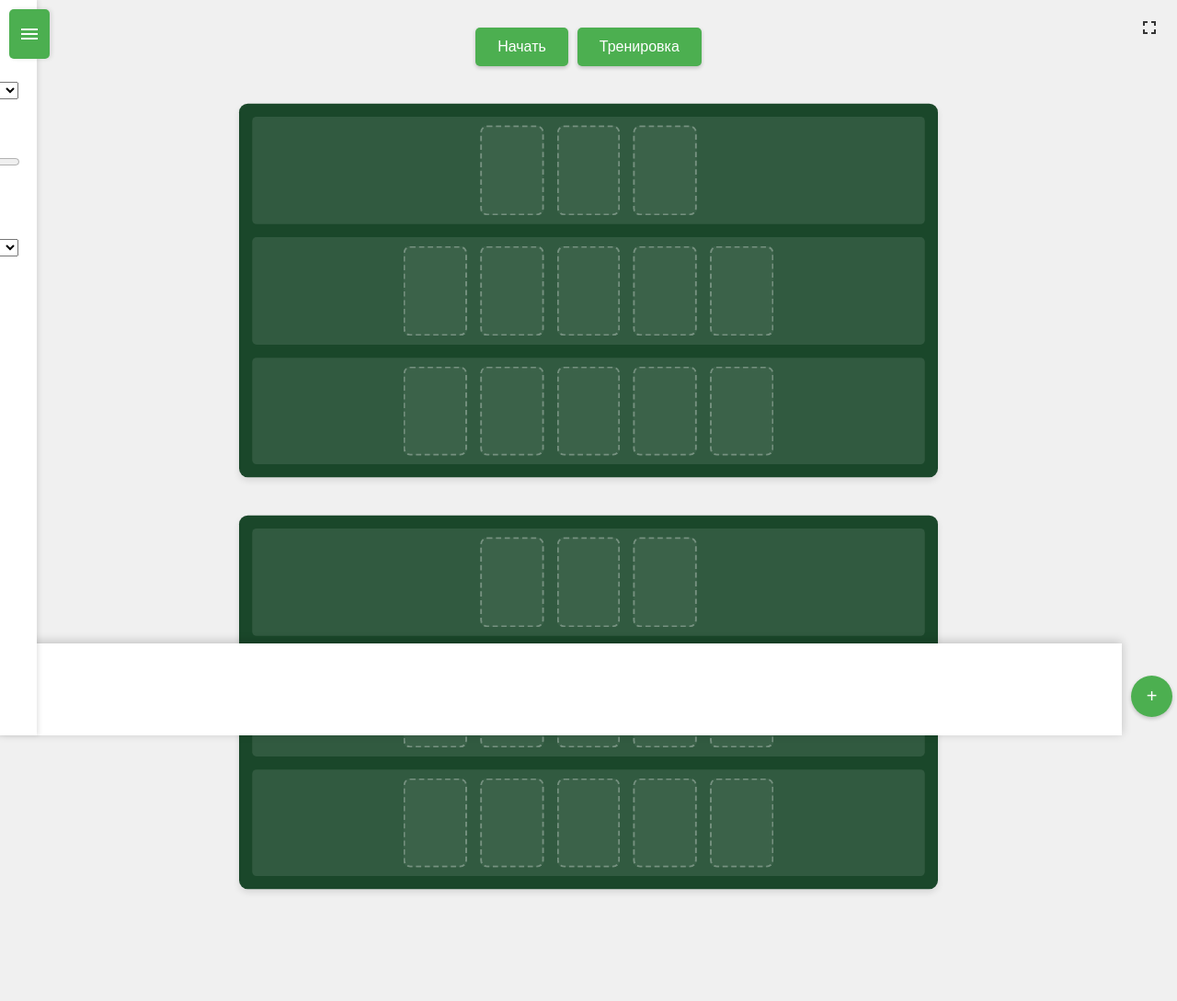
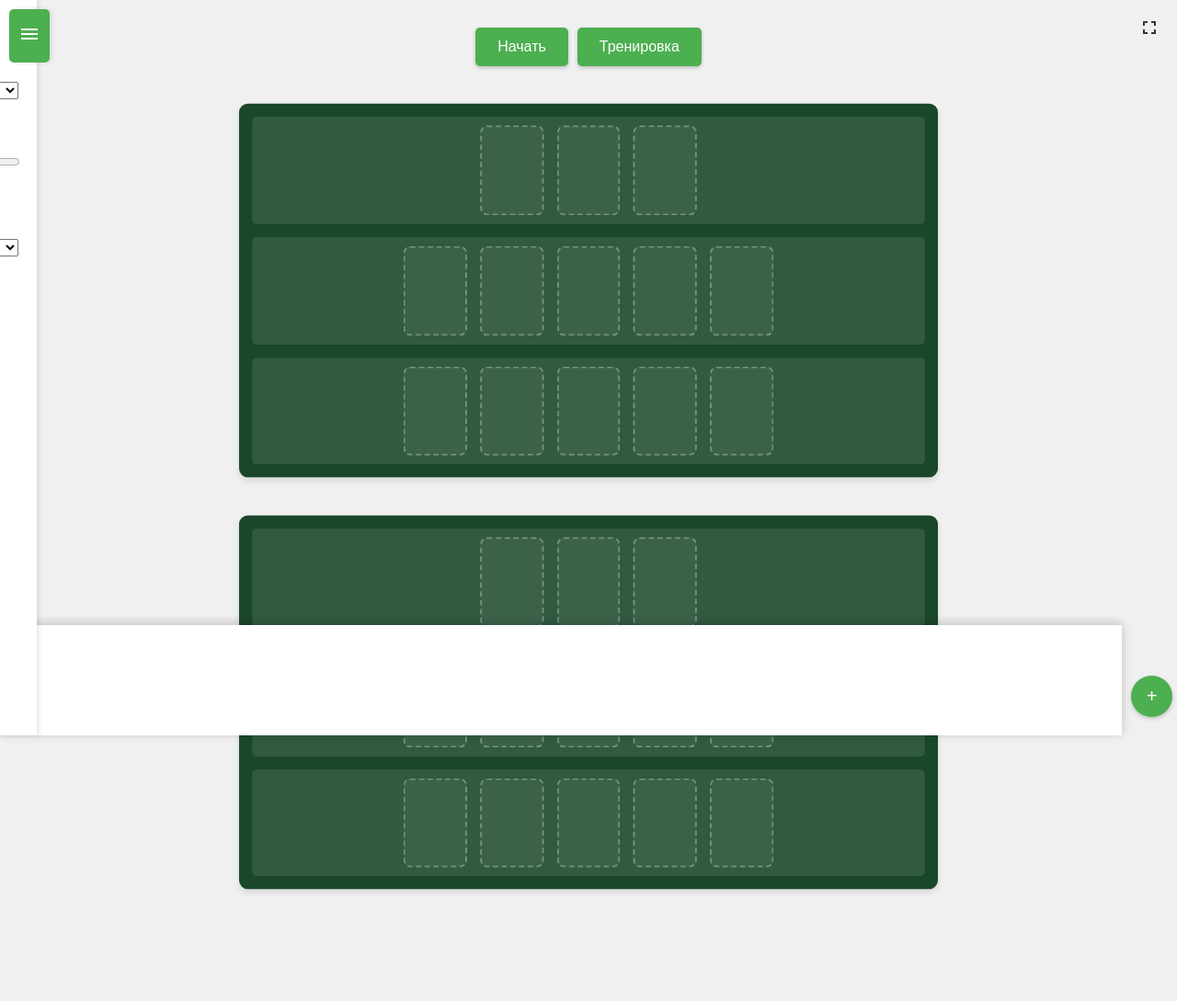
Before and after one commit to Azerus96/finalofc, a Flask app: page / in a window 1280 px wide. Shown: the whole page at 92% size. Run offline with Flask 3, Linux system fonts and the light colour scheme.

Commit message:
Update index.html

```diff
--- a/templates/index.html
+++ b/templates/index.html
@@ -1,7 +1,9 @@
-<html>
+<!DOCTYPE html>
+<html lang="ru">
 <head>
+    <meta charset="UTF-8">
+    <meta name="viewport" content="width=device-width, initial-scale=1.0">
     <title>Card Game</title>
-    <meta name="viewport" content="width=device-width, initial-scale=1">
     <link href="https://fonts.googleapis.com/icon?family=Material+Icons" rel="stylesheet">
     <style>
         body {
@@ -135,7 +137,9 @@
         }
 
         .card {
-            position: relative;
+            position: absolute; /* Добавлено: Абсолютное позиционирование по умолчанию */
+            top: 0;
+            left: 0;
             width: 60px;
             height: 90px;
             margin: 0;
@@ -156,12 +160,8 @@
         }
 
         .card-in-slot {
-            position: absolute !important;
-            top: 0 !important;
-            left: 0 !important;
             width: 100% !important;
             height: 100% !important;
-            margin: 0 !important;
             transform: none !important;
             transition: none !important;
             z-index: 1;
@@ -176,14 +176,16 @@
             background: #ffffff;
             padding: 10px;
             display: flex;
-            justify-content: center;
+            justify-content: flex-start; /* Карты выравниваются слева */
+            align-items: center;
             gap: 5px;
             z-index: 1000;
             flex-wrap: nowrap;
             overflow-x: auto;
             box-shadow: 0 -2px 10px rgba(0,0,0,0.2);
-            min-height: 80px;
+            min-height: 100px; /* Увеличена минимальная высота */
         }
+
         .card[data-suit="♥"], .card[data-suit="♦"] {
             color: #e44145;
         }
@@ -379,7 +381,7 @@
     <button class="confirm-btn" onclick="drawCards()">+</button>
 
     <script>
-        let gameState = {{ game_state|tojson|safe }};
+        let gameState = {}; // Убедитесь, что gameState инициализируется, возможно, с начальными значениями
         let isDragging = false;
         let menuOpen = false;
         let dealPhase = 0;
@@ -552,24 +554,18 @@
                 card.parentElement.removeChild(card);
             }
 
-            // Добавляем позиционирование relative к слоту
-            slot.style.position = 'relative';
+            // Добавляем карту в слот
+            slot.appendChild(card);
+            card.className = 'card card-in-slot';
+            card.style.position = ''; // Сбрасываем абсолютное позиционирование
+            card.style.top = '';
+            card.style.left = '';
+            card.style.width = '';
+            card.style.height = '';
+            card.style.margin = '';
+            card.style.transform = '';
+            card.style.zIndex = '';
 
-            card.className = 'card card-in-slot';
-            slot.innerHTML = '';
-            slot.appendChild(card);
-
-            // Устанавливаем позиционирование карты относительно слота
-            card.style.position = 'absolute';
-            card.style.top = '0';
-            card.style.left = '0';
-            card.style.width = '100%';
-            card.style.height = '100%';
-            card.style.margin = '0';
-            card.style.transform = 'none';
-            card.style.zIndex = '1';
-
-            realignCards();
             updateTableState();
             gameState.initial_cards_placed = checkInitialCardsPlaced();
             updateGameState();
@@ -626,23 +622,6 @@
             });
 
             return slot;
-        }
-
-        function realignCards() {
-            ['top', 'middle', 'bottom'].forEach(row => {
-                const rowElement = document.getElementById(`${row}-row`);
-                const slots = Array.from(rowElement.getElementsByClassName('card-slot'));
-                const cards = slots.filter(slot => slot.children.length > 0)
-                                 .map(slot => slot.children[0]);
-
-                // Очищаем все слоты
-                slots.forEach(slot => slot.innerHTML = '');
-
-                // Расставляем карты слева направо
-                cards.forEach((card, index) => {
-                    slots[index].appendChild(card);
-                });
-            });
         }
 
         function setupTable() {
@@ -726,18 +705,10 @@
             const hand = document.getElementById('hand');
             hand.innerHTML = '';
 
-            setTimeout(() => {
-                data.cards.forEach((card, index) => {
-                    const cardElement = createCard(card);
-                    cardElement.style.opacity = '0';
-                    hand.appendChild(cardElement);
-
-                    setTimeout(() => {
-                        cardElement.style.opacity = '1';
-                        cardElement.style.transform = 'translateY(0)';
-                    }, index * 100);
-                });
-            }, 100);
+            data.cards.forEach((card, index) => {
+                const cardElement = createCard(card);
+                hand.appendChild(cardElement);
+            });
 
             updateGameState();
         }
@@ -791,7 +762,11 @@
                         if (card) {
                             const slot = document.querySelector(`#${row}-row .card-slot:nth-child(${index + 1})`);
                             const cardElement = createCard(card);
-                            handleCardDrop(slot, cardElement);
+                            if (slot) {
+                                handleCardDrop(slot, cardElement);
+                            } else {
+                                console.error(`Слот не найден для карты ${card.rank}${card.suit} в ряду ${row} на позиции ${index + 1}`);
+                            }
                         }
                     });
                 });
@@ -799,6 +774,7 @@
 
             if (gameState.hand) {
                 const hand = document.getElementById('hand');
+                hand.innerHTML = '';
                 gameState.hand.forEach(card => {
                     hand.appendChild(createCard(card));
                 });
```
